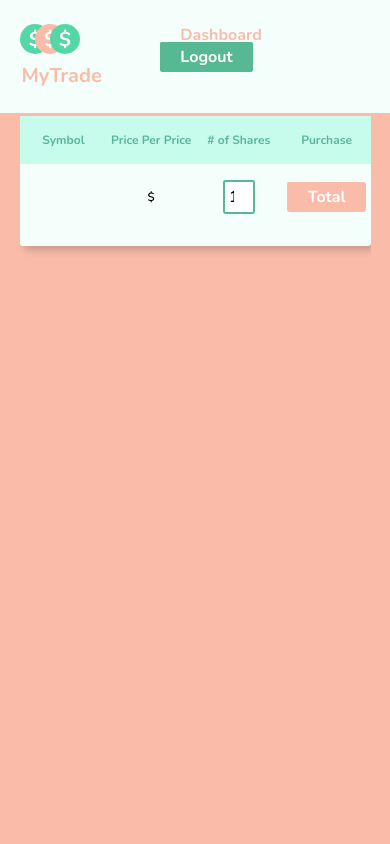
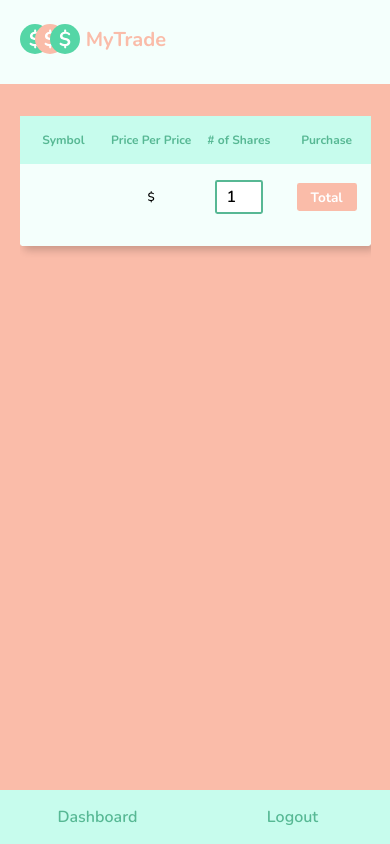
Before and after one commit to connorskorburg/My-Trade, a Django app: template app/templates/sell.html in a window 390 px wide. Run offline with Django 3.2, Linux system fonts and the light colour scheme; the template is opened without the code that fills it, so the values that code supplies are empty.

Commit message:
ui is responsive

```diff
--- a/app/static/css/style.css
+++ b/app/static/css/style.css
@@ -30,6 +30,13 @@ html, body{
   font-size: 1rem;
   border-radius: 0.15rem;
   padding: 0.15rem 1.15rem;
+  font-weight: 700;
+  text-decoration: none;
+}
+.btn-sm {
+  font-size: 0.85rem;
+  border-radius: 0.15rem;
+  padding: 0.15rem 0.75rem;
   font-weight: 700;
   text-decoration: none;
 }
@@ -158,12 +165,16 @@ html, body{
         text-decoration: none;
       }
       .nav-link {
+        margin-right: 1rem;
         border: 2px solid transparent;
         color: var(--secondary);
       }
       .nav-link:hover {
         border-bottom: 2px solid var(--secondary);
         transition: var(--transition-350);
+      }
+      .bottom-nav {
+        display: none;
       }
 
 /* login/register popup */
@@ -654,6 +665,32 @@ html, body{
 }
 
 @media screen and (min-width: 200px) and (max-width: 700px){
+  .nav-right-dash {
+    display: none;
+  }
+  .bottom-nav {
+    display: flex;
+    width: 100%;
+    position: fixed;
+    bottom: 0;
+    left: 0;
+    background-color: var(--third);
+    z-index: 123432;
+  }
+    .bottom-nav-link {
+      text-decoration: none;
+      font-size: 1rem;
+      padding: 1rem 0;
+      width: 50%;
+      text-align: center;
+      color: var(--primary);
+    }
+    .bottom-nav-link:hover {
+      background-color: var(--primary);
+      color: var(--bgColor);
+      transition: var(--transition-450);
+    }
+
   #dashboard {
     grid-template-columns: 1fr;
   }
@@ -668,7 +705,7 @@ html, body{
     font-size: 0.75rem;
   }
   .trade-table input {
-    width: 2rem;
+    width: 3rem;
   }
 
   #trades-flex .add-balance{
@@ -780,6 +817,13 @@ html, body{
     }
 }
 @media screen and (min-width:701px){
+  .btn-sm {
+    font-size: 1rem;
+    border-radius: 0.15rem;
+    padding: 0.15rem 1.15rem;
+    font-weight: 700;
+    text-decoration: none;
+  }
   .hero-mobile, .about-mobile, #hamburger, #nav-mobile {
     display: none;
   }
--- a/app/templates/dashboard.html
+++ b/app/templates/dashboard.html
@@ -28,6 +28,12 @@
 
     </nav>
 
+  </nav>
+
+
+  <nav class="bottom-nav">
+    <a href="/trades" class="bottom-nav-link">Trades</a>
+    <a href="/logout" class="bottom-nav-link">Logout</a>
   </nav>
 
   <main id="dashboard" class="container">
--- a/app/templates/sell.html
+++ b/app/templates/sell.html
@@ -29,6 +29,11 @@
 
   </nav>
 
+  <nav class="bottom-nav">
+    <a href="/dashboard" class="bottom-nav-link">Dashboard</a>
+    <a href="/logout" class="bottom-nav-link">Logout</a>
+  </nav>
+
 
   <input type="hidden" value="{{ current }}" id="current-sell">
   <input type="hidden" value="{{ symbol }}" id="symbol-sell">
@@ -51,7 +56,7 @@
           <input id="sell-shares" type="number" value="1"  min="1" onkeyup="this.value=this.value.replace(/[^0-9]/g,'');">
         </td>
         <td>
-          <button onclick=sellTrade() class="btn btn-secondary">Total</button>
+          <button onclick=sellTrade() class="btn-sm btn-secondary">Total</button>
         </td>
       </tbody>
     </table>
```
Also changed, not shown: app/templates/search.html (+6 -1 lines), app/templates/trades.html (+8 -3 lines).
